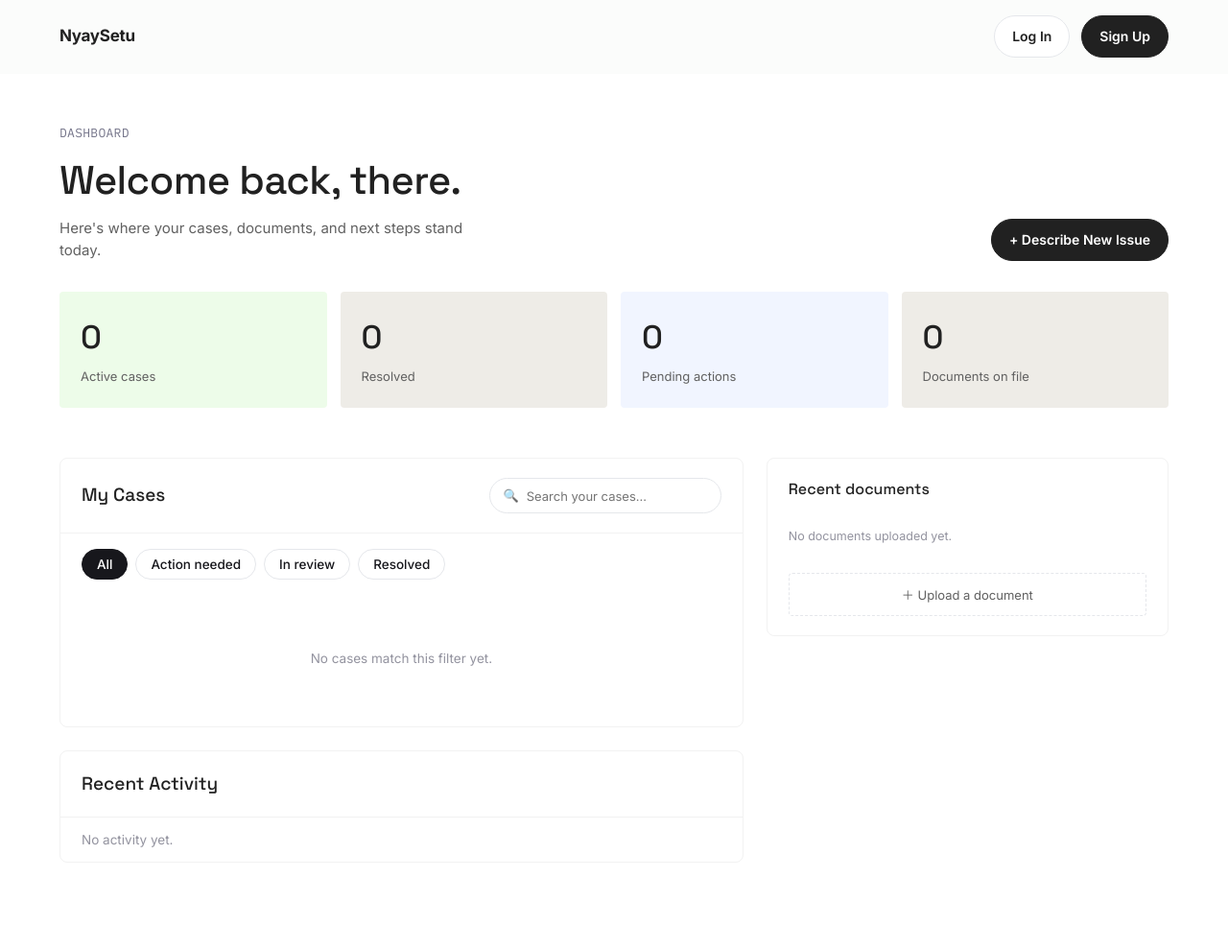
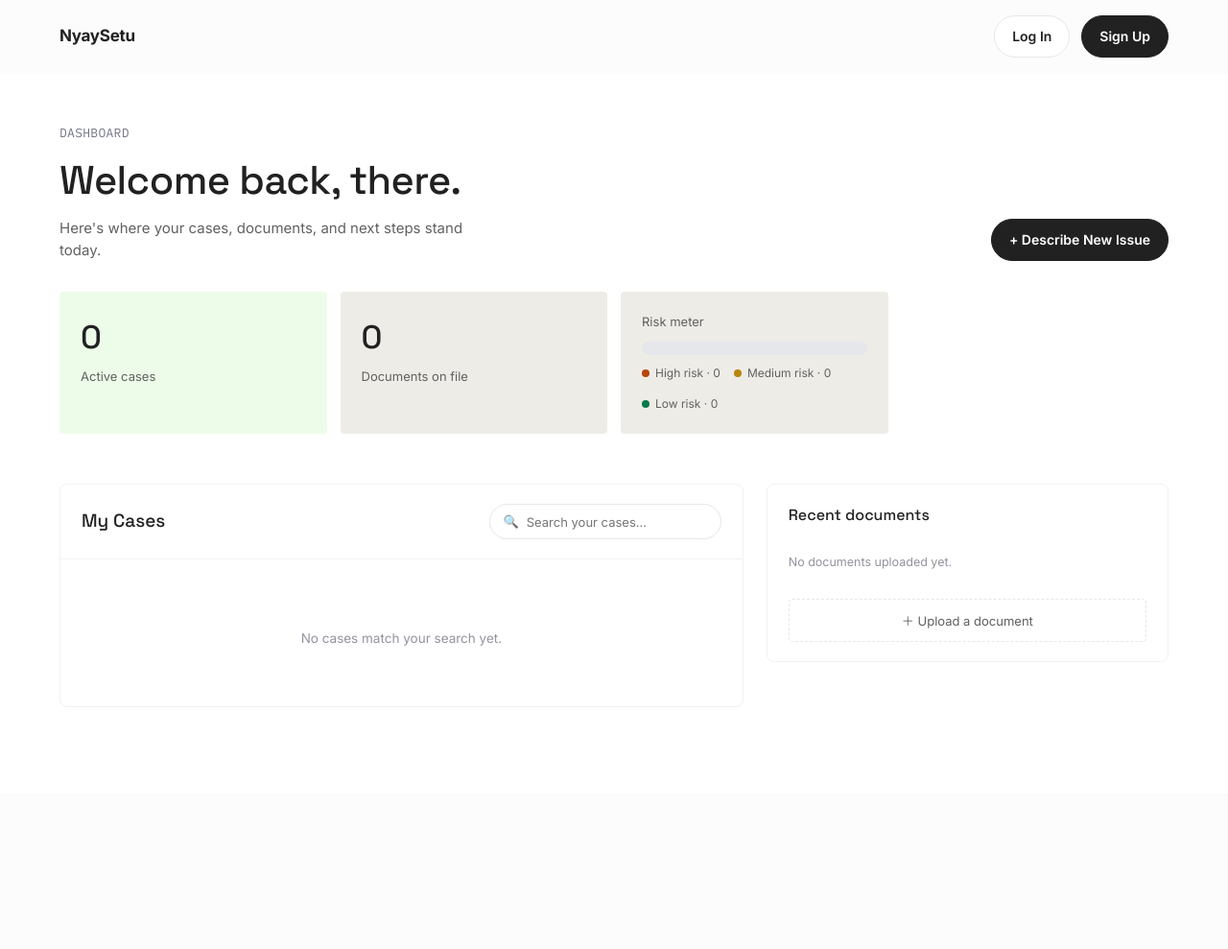
Before and after one commit to AmaanHuda/CODEAMBLE-TZEN188-NYAYSETU, a Flask app: page /dashboard in a window 1280 px wide. Shown: the whole page at 96% size. After the commit the page ends 673 px from the top, so only its background shows below. Run offline with Flask 3, Linux system fonts and the light colour scheme; the visitor is signed in with stand-in values (Sample User, id 1); data that the repository does not hold is empty; some libraries are stand-ins or nearby versions.

Commit message:
dashboard working

```diff
--- a/app.py
+++ b/app.py
@@ -37,6 +37,22 @@ with app.app_context():
 MAX_UPLOAD_BYTES = 100 * 1024 * 1024  # 100MB, matches the frontend's stated limit
 
 
+@app.context_processor
+def inject_user():
+    """Makes `user` available in every template automatically, so the nav
+    partial's {% if user %} works no matter which route rendered the page.
+    Without this, only routes that explicitly passed user=... into
+    render_template() showed the logged-in state in the nav — e.g. home()
+    never set it, so the nav showed Login/Signup on '/' even while logged
+    in. Explicitly passing user=... into a specific render_template() call
+    still overrides this if you ever need to.
+    """
+    user = None
+    if session.get("user_id"):
+        user = db.get_user_by_id(session["user_id"])
+    return {"user": user}
+
+
 def login_required(view_func):
     @wraps(view_func)
     def wrapped(*args, **kwargs):
@@ -59,8 +75,10 @@ def home():
 @app.route("/dashboard")
 @login_required
 def dashboard():
-    user = db.get_user_by_id(session["user_id"])
-    return render_template("dashboard.html", user=user)
+    # `user` no longer needs to be passed explicitly here — inject_user()
+    # above supplies it to every template, including this one. Left the
+    # lookup out entirely rather than keep a now-redundant duplicate call.
+    return render_template("dashboard.html")
 
 
 @app.route("/login", methods=["GET"])
--- a/templates/dashboard.html
+++ b/templates/dashboard.html
@@ -43,6 +43,13 @@
             --error: #b30000;
             --success: #0a7a4a;
             --amber: #b8860b;
+
+            --risk-low: #0a7a4a;
+            --risk-low-bg: #edfce9;
+            --risk-medium: #b8860b;
+            --risk-medium-bg: #fbf3df;
+            --risk-high: #b8460e;
+            --risk-high-bg: #fdece6;
 
             --r-xs: 4px;
             --r-sm: 8px;
@@ -289,6 +296,130 @@
             margin-top: 2px;
         }
 
+        /* ===== risk meter stat card ===== */
+        .risk-meter-card {
+            border-radius: var(--r-xs);
+            padding: 22px;
+            background: var(--soft-stone);
+            display: flex;
+            flex-direction: column;
+            gap: 10px;
+        }
+
+        .risk-meter-card .stat-label {
+            font-size: 13px;
+            color: var(--body-muted);
+        }
+
+        .risk-meter-bar {
+            display: flex;
+            width: 100%;
+            height: 14px;
+            border-radius: var(--r-full);
+            overflow: hidden;
+            background: var(--border-light);
+        }
+
+        .risk-meter-seg {
+            position: relative;
+            height: 100%;
+            min-width: 3px;
+            transition: filter .15s ease;
+            cursor: pointer;
+        }
+
+        .risk-meter-seg:hover {
+            filter: brightness(0.92);
+        }
+
+        .risk-meter-seg.risk-high { background: var(--risk-high); }
+        .risk-meter-seg.risk-medium { background: var(--risk-medium); }
+        .risk-meter-seg.risk-low { background: var(--risk-low); }
+
+        .risk-meter-legend {
+            display: flex;
+            gap: 14px;
+            flex-wrap: wrap;
+        }
+
+        .risk-meter-legend-item {
+            position: relative;
+            display: flex;
+            align-items: center;
+            gap: 6px;
+            font-size: 12px;
+            color: var(--body-muted);
+            cursor: pointer;
+        }
+
+        .risk-meter-legend-item .dot {
+            width: 8px;
+            height: 8px;
+            border-radius: 50%;
+            flex-shrink: 0;
+        }
+
+        .risk-meter-legend-item .dot.risk-high { background: var(--risk-high); }
+        .risk-meter-legend-item .dot.risk-medium { background: var(--risk-medium); }
+        .risk-meter-legend-item .dot.risk-low { background: var(--risk-low); }
+
+        /* shared tooltip used by both the risk meter and the per-case risk dot */
+        .risk-tooltip {
+            display: none;
+            position: absolute;
+            bottom: calc(100% + 10px);
+            left: 50%;
+            transform: translateX(-50%);
+            background: var(--primary);
+            color: #fff;
+            padding: 10px 12px;
+            border-radius: var(--r-xs);
+            font-size: 12px;
+            line-height: 1.5;
+            white-space: normal;
+            width: max-content;
+            max-width: 230px;
+            z-index: 20;
+            box-shadow: 0 10px 24px rgba(0, 0, 0, .22);
+        }
+
+        .risk-tooltip strong {
+            display: block;
+            font-family: var(--font-mono);
+            font-size: 10.5px;
+            letter-spacing: .3px;
+            text-transform: uppercase;
+            margin-bottom: 4px;
+            color: #fff;
+        }
+
+        .risk-tooltip ul {
+            display: flex;
+            flex-direction: column;
+            gap: 3px;
+        }
+
+        .risk-tooltip li {
+            overflow: hidden;
+            text-overflow: ellipsis;
+            white-space: nowrap;
+        }
+
+        .risk-tooltip::after {
+            content: '';
+            position: absolute;
+            top: 100%;
+            left: 50%;
+            transform: translateX(-50%);
+            border: 5px solid transparent;
+            border-top-color: var(--primary);
+        }
+
+        .risk-meter-seg:hover .risk-tooltip,
+        .risk-meter-legend-item:hover .risk-tooltip {
+            display: block;
+        }
+
         /* ===== main grid ===== */
         .dash-grid {
             display: grid;
@@ -345,20 +476,13 @@
             width: 100%;
         }
 
-        .filter-row {
-            display: flex;
-            gap: 8px;
-            padding: 16px 22px 0;
-            flex-wrap: wrap;
-        }
-
         .case-table {
             padding: 8px 0 4px;
         }
 
         .case-row {
             display: grid;
-            grid-template-columns: 2.2fr 1fr 1fr auto;
+            grid-template-columns: 2.4fr auto 1fr auto;
             align-items: center;
             gap: 12px;
             padding: 16px 22px;
@@ -605,39 +736,6 @@
             color: var(--muted);
         }
 
-        /* ===== activity feed ===== */
-        .activity-panel {
-            margin-top: 24px;
-        }
-
-        .activity-row {
-            display: flex;
-            gap: 12px;
-            padding: 13px 22px;
-            border-bottom: 1px solid var(--card-border);
-            align-items: flex-start;
-        }
-
-        .activity-row:last-child {
-            border-bottom: none;
-        }
-
-        .activity-icon {
-            font-size: 15px;
-            margin-top: 1px;
-        }
-
-        .activity-text {
-            font-size: 13.5px;
-            color: var(--ink);
-        }
-
-        .activity-time {
-            font-size: 11.5px;
-            color: var(--muted);
-            margin-top: 2px;
-        }
-
         /* ===== toast ===== */
         .toast {
             position: fixed;
@@ -722,21 +822,8 @@
                             <input type="text" id="caseSearch" placeholder="Search your cases…">
                         </div>
                     </div>
-                    <div class="filter-row" id="filterRow">
-                        <button class="btn-pill-outline active" data-filter="all">All</button>
-                        <button class="btn-pill-outline" data-filter="needs">Action needed</button>
-                        <button class="btn-pill-outline" data-filter="review">In review</button>
-                        <button class="btn-pill-outline" data-filter="resolved">Resolved</button>
-                    </div>
                     <div class="case-table" id="caseTable"></div>
-                    <div class="empty-state" id="emptyState">No cases match this filter yet.</div>
-                </div>
-
-                <div class="panel activity-panel">
-                    <div class="panel-header">
-                        <h3>Recent Activity</h3>
-                    </div>
-                    <div id="activityList"></div>
+                    <div class="empty-state" id="emptyState">No cases match your search yet.</div>
                 </div>
             </div>
 
@@ -779,22 +870,79 @@
             toastTimer = setTimeout(() => t.classList.remove('show'), 2600);
         }
 
-        // ---- render: stats ----
+        // ---- risk helpers ----
+        const RISK_LABEL = { high: 'High risk', medium: 'Medium risk', low: 'Low risk' };
+        const STATUS_TO_RISK = { needs: 'high', review: 'medium', resolved: 'low' };
+
+        function riskOf(c) {
+            return c.risk || STATUS_TO_RISK[c.status] || 'medium';
+        }
+
+        function escapeHtml(str) {
+            return String(str).replace(/[&<>"']/g, m => ({
+                '&': '&amp;', '<': '&lt;', '>': '&gt;', '"': '&quot;', "'": '&#39;'
+            }[m]));
+        }
+
+        // ---- render: stats (backend-driven, minus any pending/resolve stat —
+        // that's replaced by the risk meter below) ----
         function renderStats(stats) {
             const row = document.getElementById('statsRow');
-            row.innerHTML = stats.map(s => `
+            const filtered = (stats || []).filter(s => !/pending|resolve/i.test(s.label || ''));
+            row.innerHTML = filtered.map(s => `
         <div class="stat-card ${s.tone}">
           <span class="stat-num">${s.value}</span>
           <span class="stat-label">${s.label}</span>
           ${s.delta ? `<span class="stat-delta">${s.delta}</span>` : ''}
         </div>`).join('');
+            row.insertAdjacentHTML('beforeend', renderRiskMeterCard());
+        }
+
+        // ---- render: risk meter card (replaces the old "pending resolve" stat) ----
+        function riskTooltipHtml(level, cases) {
+            const items = cases.length
+                ? cases.slice(0, 6).map(c => `<li>${escapeHtml(c.title)}</li>`).join('')
+                : '<li>No cases at this level</li>';
+            const more = cases.length > 6 ? `<li>+${cases.length - 6} more</li>` : '';
+            return `
+        <div class="risk-tooltip">
+          <strong>${RISK_LABEL[level]} · ${cases.length}</strong>
+          <ul>${items}${more}</ul>
+        </div>`;
+        }
+
+        function renderRiskMeterCard() {
+            const byRisk = { high: [], medium: [], low: [] };
+            ALL_CASES.forEach(c => byRisk[riskOf(c)].push(c));
+            const total = ALL_CASES.length || 1;
+
+            const segs = ['high', 'medium', 'low'].map(level => {
+                const cases = byRisk[level];
+                const pct = Math.max(cases.length ? (cases.length / total) * 100 : 0, cases.length ? 4 : 0);
+                if (!cases.length) return '';
+                return `
+          <div class="risk-meter-seg risk-${level}" style="width:${pct}%">
+            ${riskTooltipHtml(level, cases)}
+          </div>`;
+            }).join('');
+
+            const legend = ['high', 'medium', 'low'].map(level => `
+        <span class="risk-meter-legend-item">
+          <span class="dot risk-${level}"></span>${RISK_LABEL[level]} · ${byRisk[level].length}
+          ${riskTooltipHtml(level, byRisk[level])}
+        </span>`).join('');
+
+            return `
+        <div class="risk-meter-card">
+          <span class="stat-label">Risk meter</span>
+          <div class="risk-meter-bar">${segs}</div>
+          <div class="risk-meter-legend">${legend}</div>
+        </div>`;
         }
 
         // ---- render: cases (= chat history) ----
         let ALL_CASES = [];
-        let currentFilter = 'all';
         let currentSearch = '';
-        const STATUS_LABEL = { needs: 'Action needed', review: 'In review', resolved: 'Resolved' };
         const STEPS = ['Submitted', 'Under review', 'Guidance ready', 'Resolved'];
 
         function renderCases() {
@@ -802,8 +950,7 @@
             const empty = document.getElementById('emptyState');
             const q = currentSearch.toLowerCase();
             const filtered = ALL_CASES.filter(c =>
-                (currentFilter === 'all' || c.status === currentFilter) &&
-                (q === '' || c.title.toLowerCase().includes(q) || c.category.toLowerCase().includes(q))
+                q === '' || c.title.toLowerCase().includes(q) || c.category.toLowerCase().includes(q)
             );
 
             if (filtered.length === 0) {
@@ -813,13 +960,18 @@
             }
             empty.classList.remove('show');
 
-            table.innerHTML = filtered.map(c => `
+            table.innerHTML = filtered.map(c => {
+                const level = riskOf(c);
+                return `
         <div class="case-row" data-id="${c.id}">
           <div class="case-title-cell">
             <strong>${c.title}</strong>
             <span class="case-cat">${c.category}</span>
           </div>
-          <span class="status-badge ${c.status}">${STATUS_LABEL[c.status]}</span>
+          <div class="risk-dot-wrap">
+            <span class="risk-dot risk-${level}"></span>
+            ${riskTooltipHtml(level, [c])}
+          </div>
           <span class="case-date">${c.updated}</span>
           <span class="case-chevron">›</span>
         </div>
@@ -837,7 +989,8 @@
             ${c.status !== 'resolved' ? `<button class="btn-pill-outline mark-resolved" data-id="${c.id}">Mark as resolved</button>` : ''}
           </div>
         </div>
-      `).join('');
+      `;
+            }).join('');
 
             // Clicking anywhere on the row (except the resolve button) opens
             // that case's chat thread directly — the expand-to-preview is just
@@ -857,7 +1010,7 @@
                     }
                 });
                 row.addEventListener('click', e => {
-                    if (e.target.closest('.mark-resolved') || e.target.closest('.case-chevron')) return;
+                    if (e.target.closest('.mark-resolved') || e.target.closest('.case-chevron') || e.target.closest('.risk-dot-wrap')) return;
                     window.location.href = `/case/${row.dataset.id}`;
                 });
             });
@@ -870,9 +1023,10 @@
                         const res = await fetch(`/api/dashboard/cases/${id}/resolve`, { method: 'POST' });
                         if (!res.ok) throw new Error();
                         const c = ALL_CASES.find(x => String(x.id) === String(id));
-                        if (c) { c.status = 'resolved'; c.step = 3; c.updated = 'Just now'; }
+                        if (c) { c.status = 'resolved'; c.risk = 'low'; c.step = 3; c.updated = 'Just now'; }
                         showToast('Case marked as resolved.');
                         renderCases();
+                        renderRiskMeter();
                     } catch {
                         showToast('Could not update that case — try again.');
                     }
@@ -880,14 +1034,12 @@
             });
         }
 
-        document.getElementById('filterRow').addEventListener('click', e => {
-            const btn = e.target.closest('.btn-pill-outline');
-            if (!btn) return;
-            document.querySelectorAll('#filterRow .btn-pill-outline').forEach(b => b.classList.remove('active'));
-            btn.classList.add('active');
-            currentFilter = btn.dataset.filter;
-            renderCases();
-        });
+        function renderRiskMeter() {
+            const row = document.getElementById('statsRow');
+            const existing = row.querySelector('.risk-meter-card');
+            if (existing) existing.remove();
+            row.insertAdjacentHTML('beforeend', renderRiskMeterCard());
+        }
 
         document.getElementById('caseSearch').addEventListener('input', e => {
             currentSearch = e.target.value;
@@ -914,20 +1066,6 @@
                     window.location.href = `/case/${item.dataset.caseId}`;
                 });
             });
-        }
-
-        // ---- render: activity ----
-        function renderActivity(activity) {
-            const list = document.getElementById('activityList');
-            if (!activity.length) {
-                list.innerHTML = `<div class="activity-row"><span class="activity-text" style="color:var(--muted)">No activity yet.</span></div>`;
-                return;
-            }
-            list.innerHTML = activity.map(a => `
-        <div class="activity-row">
-          <span class="activity-icon">${a.icon}</span>
-          <div><div class="activity-text">${a.text}</div><div class="activity-time">${a.time}</div></div>
-        </div>`).join('');
         }
 
         // ---- sidebar upload -> creates/attaches a case, redirects into that chat ----
@@ -971,11 +1109,10 @@
         (async function init() {
             try {
                 const data = await fetchDashboardData();
+                ALL_CASES = data.cases;
                 renderStats(data.stats);
-                ALL_CASES = data.cases;
                 renderCases();
                 renderDocs(data.documents);
-                renderActivity(data.activity);
             } catch (err) {
                 showToast('Could not load your dashboard — refresh to try again.');
             }
--- a/templates/partials/nav.html
+++ b/templates/partials/nav.html
@@ -206,16 +206,19 @@
 
         <div class="nav-right">
             {% if user %}
+            {% if request.path.startswith('/dashboard') %}
+            <a href="/" class="btn btn-outline">Home</a>
+            {% else %}
+            <a href="/dashboard" class="btn btn-outline">Dashboard</a>
+            {% endif %}
             <div class="account-area" id="accountArea">
                 <button class="account-toggle" id="accountToggle" aria-haspopup="true" aria-expanded="false">
-                    <span class="account-avatar">{{ user.initial or (user.name[0] | upper if user.name else 'U')
-                        }}</span>
+                    <span class="account-avatar">{{ user.initial or (user.name[0] | upper if user.name else 'U') }}</span>
                     <span class="account-name">{{ user.first_name or user.name }}</span>
                     <span class="account-caret">▾</span>
                 </button>
                 <ul class="account-menu" id="accountMenu">
-                    <li><a href="/dashboard">Dashboard</a></li>
-                    <li class="divider"><a href="/logout" class="danger">Logout</a></li>
+                    <li><a href="/logout" class="danger">Logout</a></li>
                 </ul>
             </div>
             {% else %}
```
Also changed, not shown: other parts of templates/dashboard.html (+32 -19 lines), templates/main.html (+8 -2 lines).
